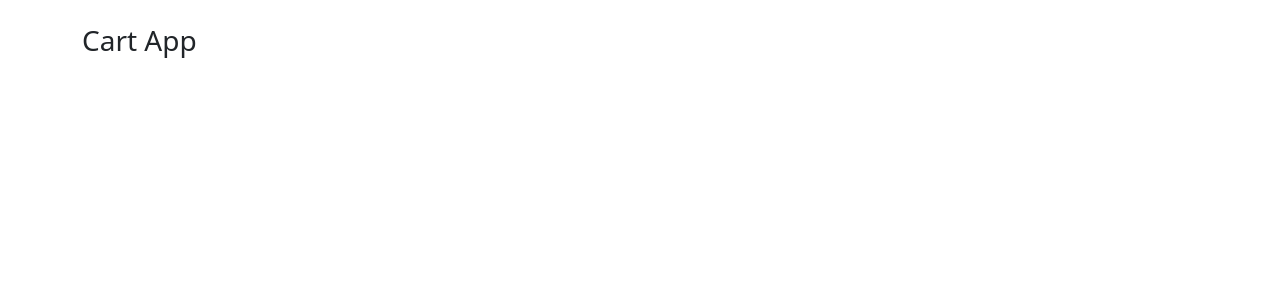
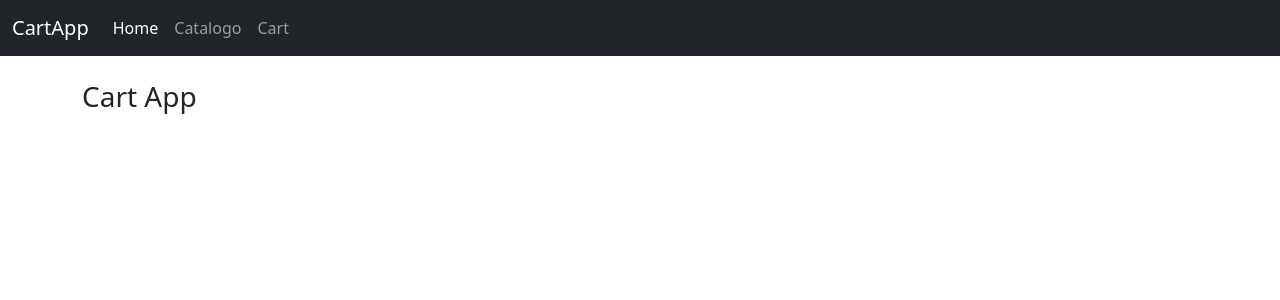
Before and after one commit to gditrani269/5-cart-app, a React (Vite) app: page / in a window 1280 px wide. Shown: the top 300 px of the page. Built offline with nearby package versions, Linux system fonts and the light colour scheme.

Commit message:
seccion 6 - 97. Navbar menú de navegación - finalizado

```diff
--- a/src/CartApp.jsx
+++ b/src/CartApp.jsx
@@ -3,6 +3,7 @@
 import { CartView } from "./components/CartView"
 import { CatalogView } from "./components/CatalogView"
 import { useItemsCart } from "./hooks/useItemsCart"
+import { NavBar } from "./components/NavBar"
 
 
 //defino una estructura inicial de items de productos para inicializar el usestate cartitems
@@ -19,7 +20,7 @@
     const { cartItems, handlerAddProductCart, handlerDeleteProductCart} = useItemsCart ();
     return (
         <>
-
+            <NavBar />
             <div className="container my-4">
                 <h3>Cart App</h3>
                 <Routes>
--- /dev/null
+++ b/src/components/NavBar.jsx
@@ -0,0 +1,29 @@
+//agregamos el menu de navegacion, lo tomamos de bootstrap: https://getbootstrap.com/docs/5.3/components/navbar/
+import { NavLink } from "react-router-dom";
+
+export const NavBar = () => {
+
+    return <>
+        <nav className="navbar navbar-expand-lg navbar-dark bg-dark">
+            <div className="container-fluid">
+                <a className="navbar-brand" href="#">CartApp</a>
+                <button className="navbar-toggler" type="button" data-bs-toggle="collapse" data-bs-target="#navbarNav" aria-controls="navbarNav" aria-expanded="false" aria-label="Toggle navigation">
+                    <span className="navbar-toggler-icon"></span>
+                </button>
+                <div className="collapse navbar-collapse" id="navbarNav">
+                    <ul className="navbar-nav">
+                        <li className="nav-item">
+                            <NavLink className={'nav-link'} to="/" >Home</NavLink>
+                        </li>
+                        <li className="nav-item">
+                            <NavLink className={'nav-link'} to="/catalog" >Catalogo</NavLink>
+                        </li>
+                        <li className="nav-item">
+                            <NavLink className={'nav-link'} to="/cart" >Cart</NavLink>
+                        </li>
+                    </ul>
+                </div>
+            </div>
+        </nav>
+    </>
+}
```
